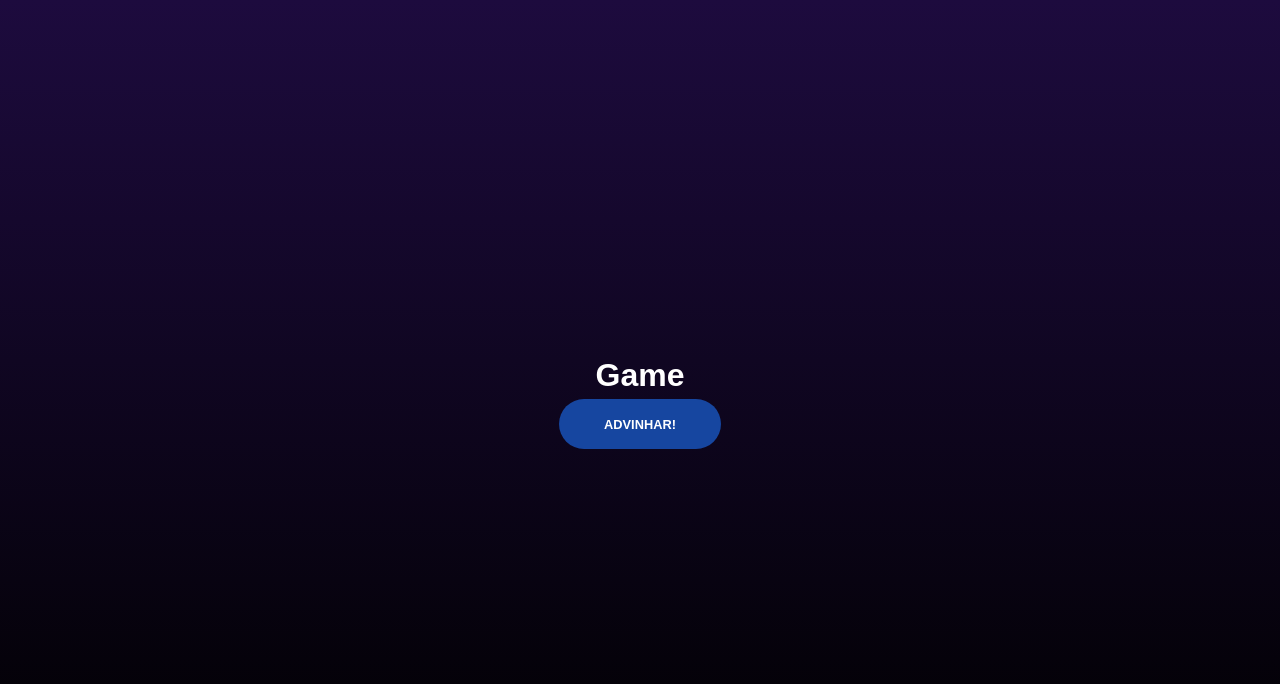
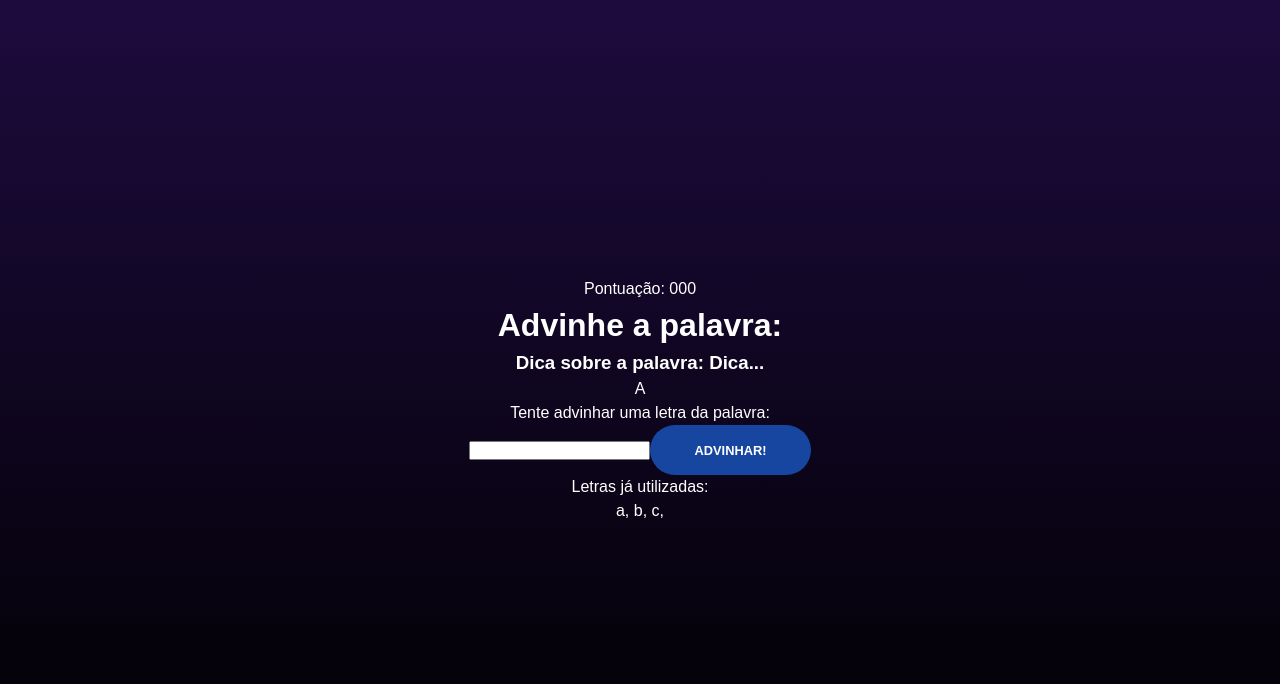
Before and after one commit to zanwalker-dev/secret_word, a React (Vite) app: page / in a window 1280 px wide. Both pictures are taken after a click on the button "ADVINHAR!". Shown: the top 684 px of the page. Built offline with nearby package versions, Linux system fonts and the light colour scheme.

Commit message:
feat: game page jsx done

```diff
--- a/src/App.jsx
+++ b/src/App.jsx
@@ -19,19 +19,40 @@
   const [gameStage, setGameStage] = useState(stages[0].name);
   const [words] = useState(wordsList);
 
+  const[pickedWord, setPickedWord] = useState("");
+  const[pickedCategory, setPickedCategory] = useState("");
+  const[letters, setLetters] = useState([]);
+
+  const pickWordAndCategory = () => {
+    const categories = Object.keys(words);
+    const category = categories[Math.floor(Math.random() * Object.keys(categories).length)];
+
+    const word = words[category][Math.floor(Math.random() * words[category].length)]
+
+    return{word,category}
+  };
+
+
   // start game
   const startGame = () => {
-    setGameStage(stages[1].name)
+    const { word, category } = pickWordAndCategory();
+    console.log(word, category)
+
+    // create an array of letters
+    let wordLetters = word.split("");
+    wordLetters = wordLetters.map((l) => l.toLowerCase());
+    console.log(wordLetters)
+    setGameStage(stages[1].name);
   }
 
   // using letter input
   const verifyLetter = () => {
-    setGameStage(stages[2].name)
+    setGameStage(stages[2].name);
   }
 
   //end game
   const tryAgain = () => {
-    setGameStage(stages[0].name)
+    setGameStage(stages[0].name);
   }
 
   return (
--- a/src/components/Game.jsx
+++ b/src/components/Game.jsx
@@ -2,9 +2,31 @@
 
 const Game = ({verifyLetter}) => {
   return (
-    <div>
-        <h1>Game</h1>
-        <button onClick={verifyLetter}>Advinhar!</button>
+    <div className="game">
+        <p className="points">
+            <span>Pontuação: 000</span>
+        </p>
+        <h1>Advinhe a palavra:</h1>
+        <h3 className="tip">
+            Dica sobre a palavra: <span>Dica...</span>
+        </h3>
+        <div className="wordContainer">
+            <span className="letter">A</span>
+            <span className="whitesquare"></span>
+        </div>
+        <div className="letterContainer">
+            <p>Tente advinhar uma letra da palavra:</p>
+            <form>
+                <input type="text" name="letter" maxLength="1" required />
+                <button>Advinhar!</button>
+            </form>
+        </div>
+        <div className="wrongLettersContainer">
+            <p>Letras já utilizadas:</p>
+            <span>a, </span>
+            <span>b, </span>
+            <span>c, </span>
+        </div>
     </div>
   )
 }
```
